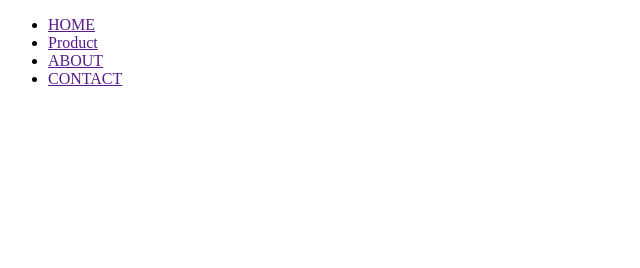
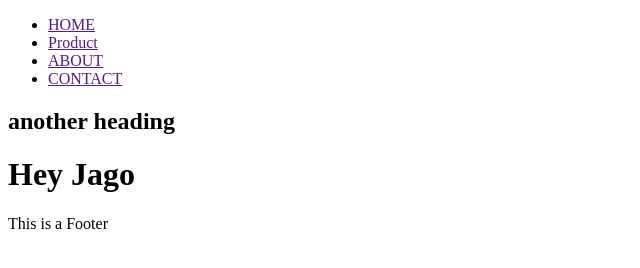
Before and after one commit to CODEINE0147/new1, a plain HTML site: page index.html in a window 1280 px wide. Shown: the whole page, without its empty margins (0-640 px from the left). Drawn offline with Linux system fonts and the light colour scheme.

Commit message:
added new js code, and new html elements

```diff
--- a/index.html
+++ b/index.html
@@ -17,5 +17,20 @@
 
         </nav>
     </header>
+
+    <main>
+        <section>
+            <h2>
+                another heading
+            </h2>
+        </section>
+        <h1>Hey Jago</h1>
+    </main>
+
+    <footer>
+        <p>
+            This is a Footer
+        </p>
+    </footer>
 </body>
 </html>
--- a/script.js
+++ b/script.js
@@ -0,0 +1 @@
+console.log(Hey Jago)
--- a/style.css
+++ b/style.css
@@ -0,0 +1,3 @@
+*{
+
+}
```
